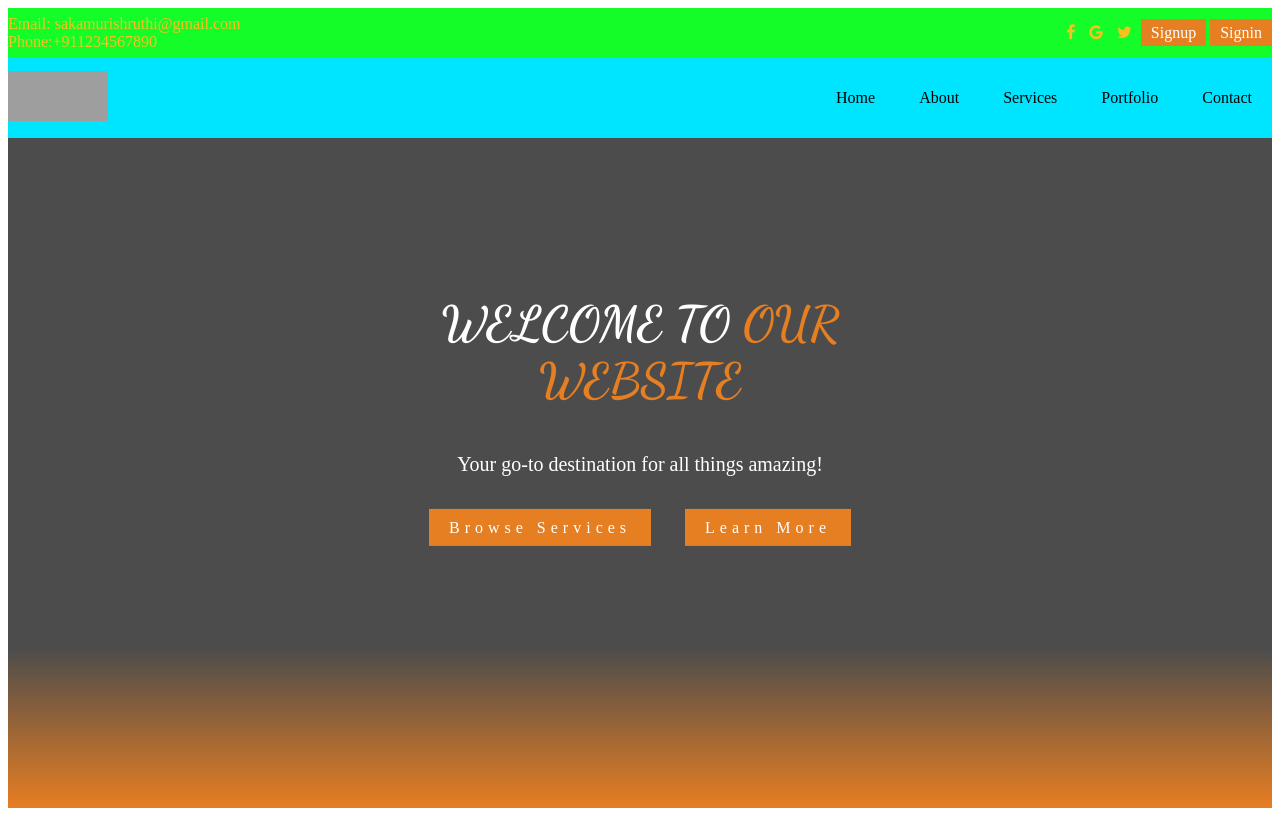
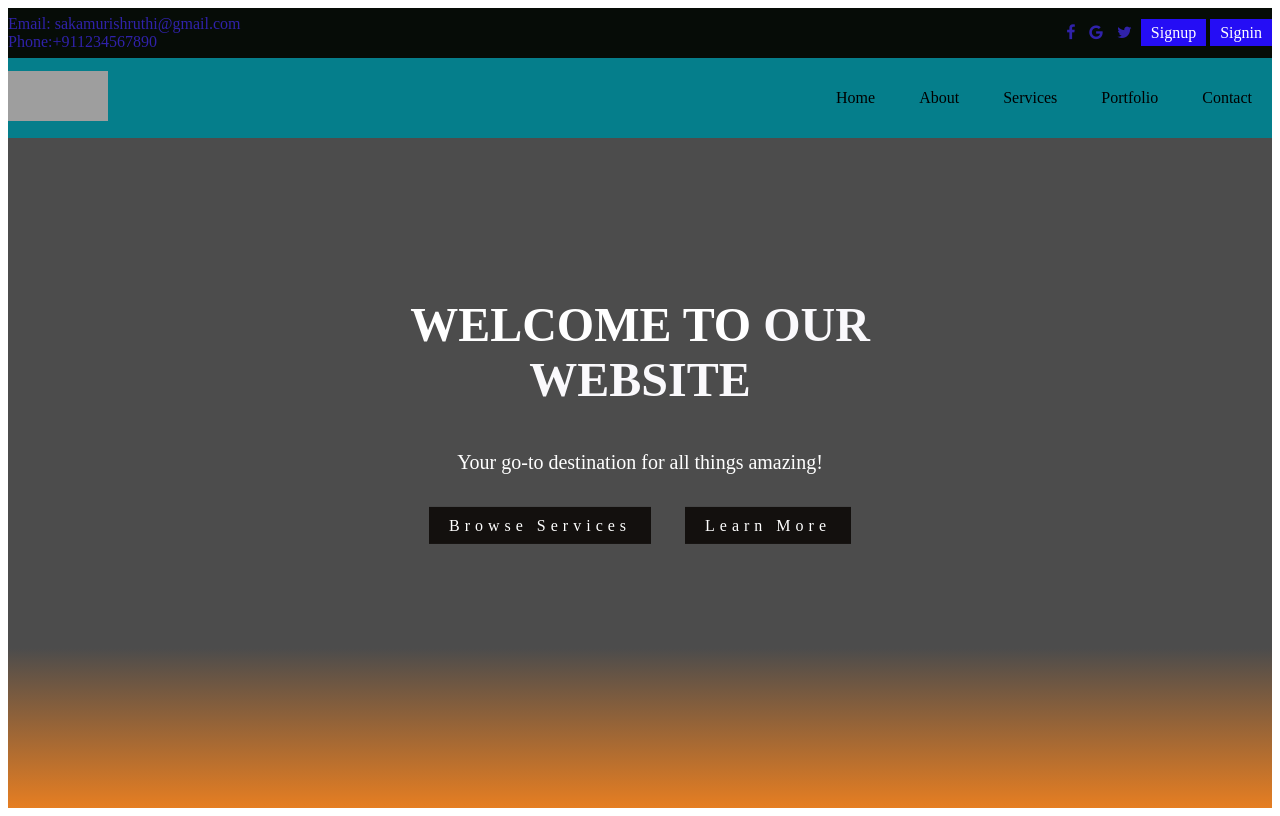
Before and after one commit to shruthisakamuri/OIBSIP, a plain HTML site: page Landing Page/index.html in a window 1280 px wide. Drawn offline with Linux system fonts and the light colour scheme; grey boxes are pictures that could not be loaded.

Commit message:
Update style.css

```diff
--- a/Landing Page/style.css
+++ b/Landing Page/style.css
@@ -1,4 +1,5 @@
 <style>
+
     * {
         padding: 0;
         margin: 0;
@@ -9,8 +10,8 @@
     .nav1 {
         width: 100%;
         height: 50px;
-            color: rgb(252, 192, 28);
-            background: #15fd28;
+        color: rgb(48, 34, 170);
+        background: #060c07;
         display: inline-flex;
         justify-content: space-between;
         align-items: center;
@@ -25,13 +26,13 @@
         text-decoration: none;
         color: white;
         padding: 5px 10px;
-            background: #e67e22;
+        background: #250df5;
     }
 
     .nav2 {
         width: 100%;
         height: 80px;
-            background: rgb(0, 229, 255);
+        background: rgb(5, 126, 139);
         color: black;
         display: flex;
         justify-content: space-between;
@@ -64,13 +65,13 @@
 
     .h-text h1 {
         font-size: 3em;
-            font-family: "Dancing Script", cursive;
+        font-family: "Times New Roman", cursive;
 
     }
 
     .h-text span {
-            color: #e67e22;
-            font-family: "Dancing Script", cursive;
+        color: #faf9fc;
+        font-family: "Times New Roman", cursive;
     }
 
     .h-text p {
@@ -82,7 +83,7 @@
     .h-text a {
         text-decoration: none;
         color: white;
-            background: #e67e22;
+        background: #13100e;
         padding: 10px 20px;
         margin: 0 15px;
         letter-spacing: 5px;
```
Lines whose indentation alone changed are shown as unchanged.
